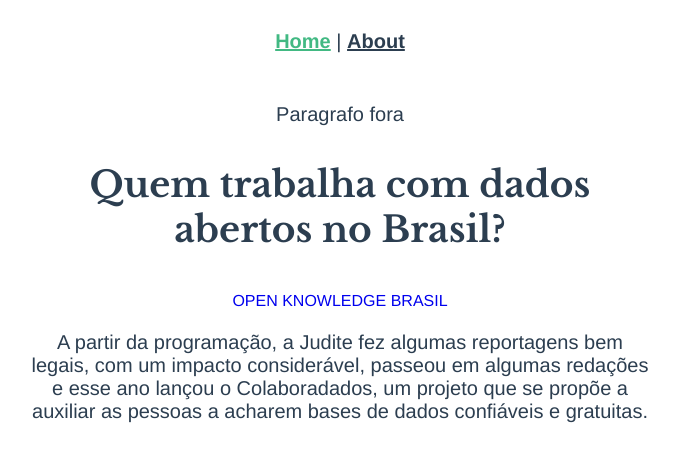
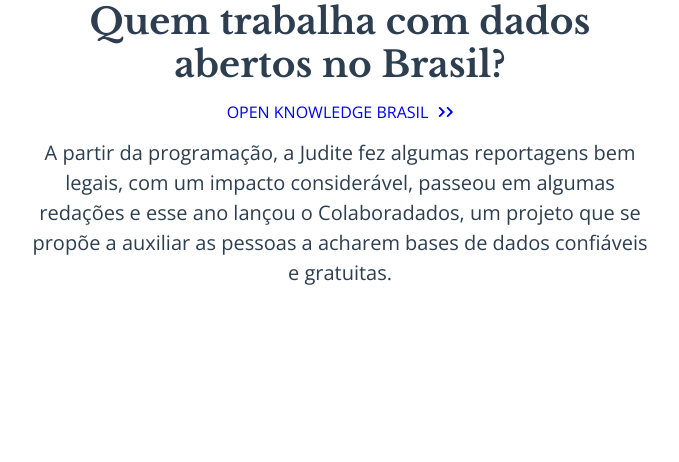
Before and after one commit to colaboradados/colaboradados-ui, a Vue app: page / in a window 1280 px wide. Shown: the top 462 px of the page, without its empty margins (300-979 px from the left). Built offline with nearby package versions, Linux system fonts and the light colour scheme.

Commit message:
feat: instalação fontawesome e link chevron

```diff
--- a/package.json
+++ b/package.json
@@ -8,6 +8,9 @@
     "lint": "vue-cli-service lint"
   },
   "dependencies": {
+    "@fortawesome/fontawesome-svg-core": "^1.2.28",
+    "@fortawesome/free-solid-svg-icons": "^5.13.0",
+    "@fortawesome/vue-fontawesome": "^0.1.9",
     "core-js": "^3.6.5",
     "vue": "^2.6.11",
     "vue-class-component": "^7.2.3",
--- a/src/App.vue
+++ b/src/App.vue
@@ -1,16 +1,11 @@
 <template>
   <div id="app">
-    <div id="nav">
-      <router-link to="/">Home</router-link> |
-      <router-link to="/about">About</router-link>
-    </div>
     <router-view />
   </div>
 </template>
 
 <style lang="scss">
 #app {
-  font-family: Avenir, Helvetica, Arial, sans-serif;
   -webkit-font-smoothing: antialiased;
   -moz-osx-font-smoothing: grayscale;
   text-align: center;
--- a/src/components/LinkChevron/LinkChevron.vue
+++ b/src/components/LinkChevron/LinkChevron.vue
@@ -1,6 +1,10 @@
 <template>
   <a :href="url" rel="nofollow noreferrer noopener" :target="newTab && '_blank'">
     <slot></slot>
+    <span class="icons">
+      <icon icon="chevron-right" />
+      <icon icon="chevron-right" />
+    </span>
   </a>
 </template>
 
@@ -22,7 +26,9 @@ export default {
 
 <style scoped lang="scss">
 a {
+  align-items: center;
   background-color: transparent;
+  display: inline-flex;
   font-size: 1.6rem;
   padding: 0.5rem 1rem;
   text-decoration: none;
@@ -37,4 +43,9 @@ a {
     color: inherit;
   }
 }
+
+.icons {
+  font-size: 0.75em;
+  margin-left: 1rem;
+}
 </style>
--- a/src/components/Quotation/Quotation.vue
+++ b/src/components/Quotation/Quotation.vue
@@ -1,7 +1,7 @@
 <template>
   <blockquote class="blockquote" :cite="url">
     <p class="title">{{ title }}</p>
-    <LinkChevron url="https://www.ok.org.br/noticia/quem-trabalha-com-dados-abertos-no-brasil/">{{
+    <LinkChevron class="link" url="https://www.ok.org.br/noticia/quem-trabalha-com-dados-abertos-no-brasil/">{{
       author
     }}</LinkChevron>
     <slot></slot>
@@ -35,13 +35,20 @@ export default {
 
 <style scoped lang="scss">
 @import './Quotation.styles.scss';
+
 .blockquote {
   margin: auto;
   max-width: 620px;
 }
+
 .title {
   font-family: var(--serif);
   font-weight: var(--bold);
   font-size: 3.6rem;
+  line-height: 1.2;
+}
+
+.link {
+  margin: 1rem 1.5rem;
 }
 </style>
--- a/src/main.ts
+++ b/src/main.ts
@@ -1,6 +1,16 @@
 import Vue from 'vue';
 import App from './App.vue';
 import router from './router';
+
+/**
+ * FONT AWESOME CONFIGURATION
+ */
+import { library } from '@fortawesome/fontawesome-svg-core';
+import { fas } from '@fortawesome/free-solid-svg-icons';
+import { FontAwesomeIcon } from '@fortawesome/vue-fontawesome';
+library.add(fas);
+Vue.component('icon', FontAwesomeIcon);
+/** */
 
 Vue.config.productionTip = false;
 
--- /dev/null
+++ b/src/styles/_reset.scss
@@ -0,0 +1,21 @@
+html {
+  font-size: 62.5%; /* 1rem = 10px */
+
+  * {
+    box-sizing: border-box;
+  }
+}
+
+body {
+  -webkit-font-smoothing: antialiased;
+  -moz-osx-font-smoothing: grayscale;
+  font-family: var(--sans);
+  font-size: 2rem;
+  margin: 0;
+}
+
+p {
+  font-size: inherit;
+  line-height: 1.5;
+  margin: 0;
+}
--- a/src/styles/index.scss
+++ b/src/styles/index.scss
@@ -1,17 +1,3 @@
+@import './reset';
 @import './type';
 @import './variables';
-
-html {
-  font-size: 62.5%; /* 1rem = 10px */
-
-  * {
-    box-sizing: border-box;
-  }
-}
-
-body {
-  -webkit-font-smoothing: antialiased;
-  -moz-osx-font-smoothing: grayscale;
-  font-size: 2rem;
-  margin: 0;
-}
--- a/src/views/Home.vue
+++ b/src/views/Home.vue
@@ -1,6 +1,5 @@
 <template>
   <main>
-    <p>Paragrafo fora</p>
     <Quotation
       author="Open Knowledge Brasil"
       title="Quem trabalha com dados abertos no Brasil?"
```
Also changed, not shown: 1 other file (tests, documents, lock files or other folders).
